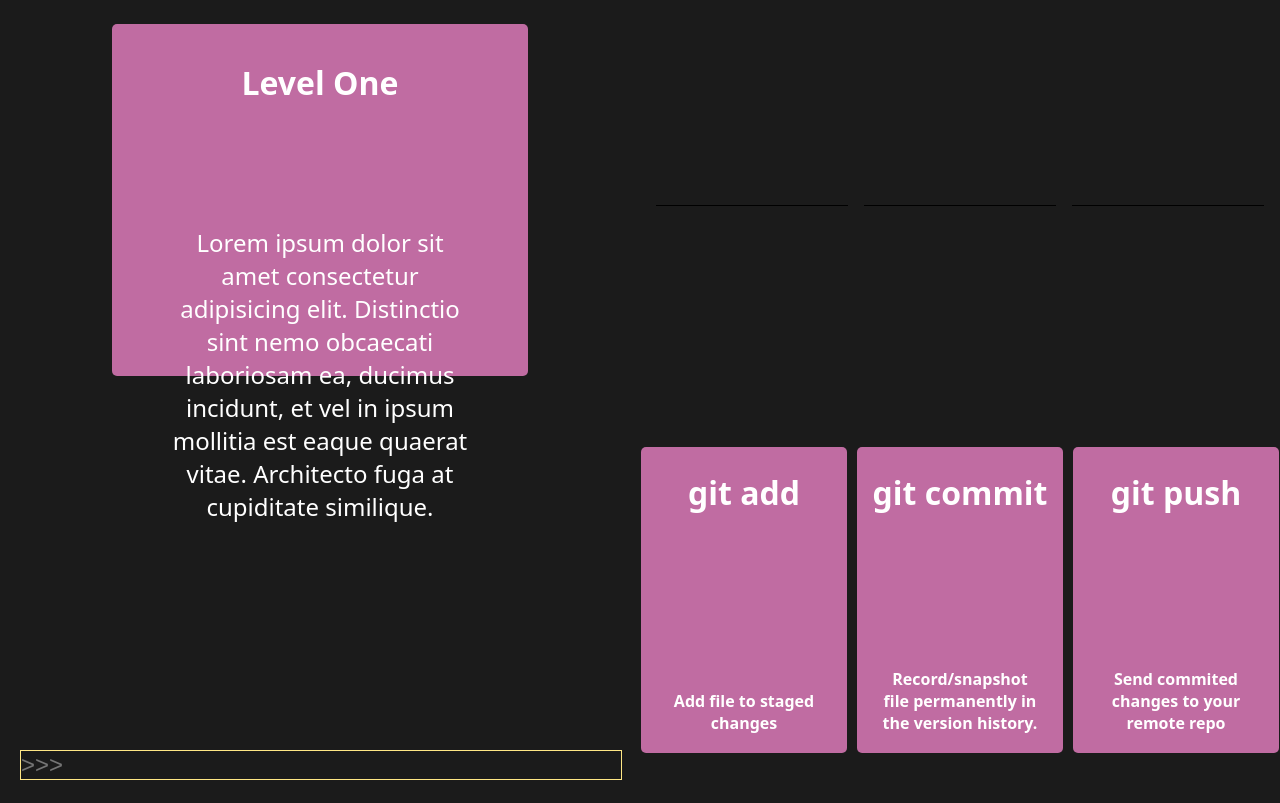
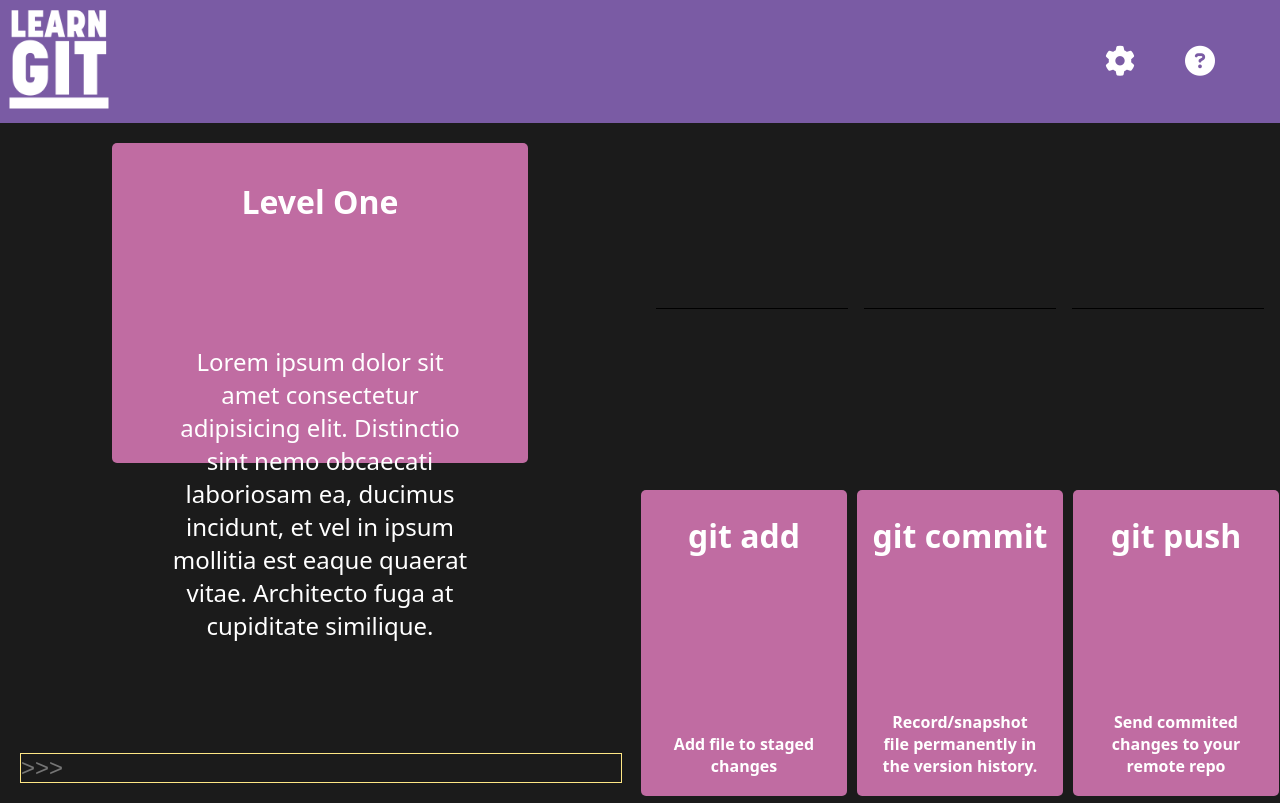
Before and after one commit to juliacarlberg/git-game-app, a React (Vite) app: page /level-one in a window 1280 px wide. Built offline with nearby package versions, Linux system fonts and the light colour scheme; some icons are missing.

Commit message:
(refactor): added header to level one

```diff
--- a/src/pages/levels/LevelOne.tsx
+++ b/src/pages/levels/LevelOne.tsx
@@ -4,6 +4,7 @@ import FeatherIcon from "feather-icons-react";
 import { useState } from "react";
 import { useDrop } from "react-dnd";
 import { ItemTypes } from "../../models/ItemTypes";
+import { Header } from "../../components/Header";
 export type Position = [number];
 export type PositionObserver = ((position: Position) => void) | null;
 
@@ -91,6 +92,7 @@ export const LevelOne = () => {
 
   return (
     <>
+      <Header></Header>
       <div className="game-root">
         <div className="level-presentation">
           <div className="character-and-description">
--- a/src/style/Levels.scss
+++ b/src/style/Levels.scss
@@ -4,11 +4,11 @@
   justify-content: center;
   align-items: center;
   flex-wrap: wrap;
-  height: 100vh;
+  height: 80vh;
 
   .level-presentation {
     width: 50vw;
-    height: 50vh;
+    height: 45vh;
     display: flex;
     justify-content: center;
     align-items: center;
@@ -36,7 +36,7 @@
     justify-content: space-evenly;
     align-items: center;
     width: 50vw;
-    height: 50vh;
+    height: 45vh;
 
     div {
       width: 30%;
@@ -53,7 +53,7 @@
 
   .terminal-container {
     width: 50vw;
-    height: 50%;
+    height: 40vh;
     display: flex;
     flex-direction: column-reverse;
     justify-content: baseline;
```
